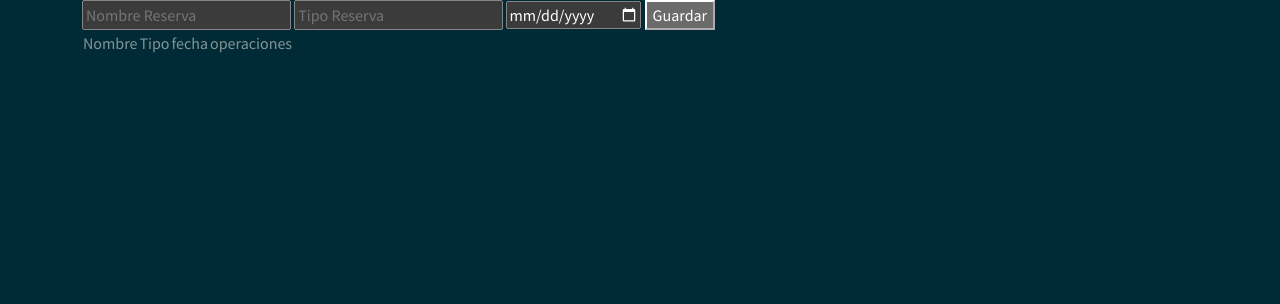
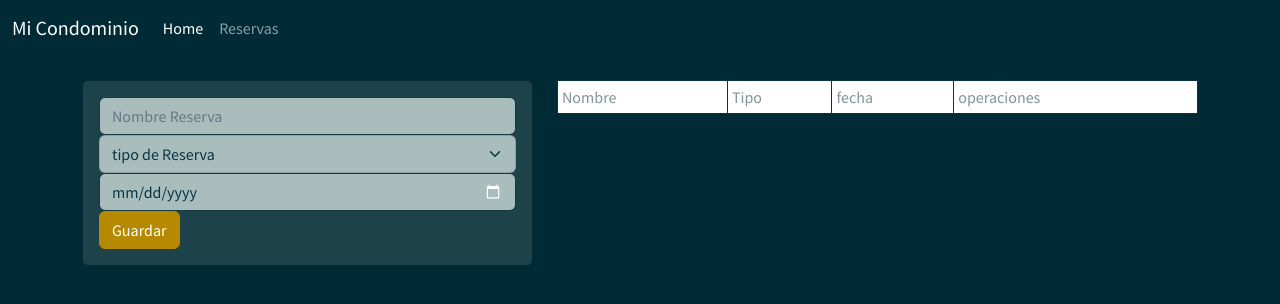
Before and after one commit to JoaquinBL16/Mi_Condominio, a Flask app: page / in a window 1280 px wide. Shown: the top 304 px of the page. Run offline with Flask 3, Linux system fonts and the light colour scheme; data that the repository does not hold is empty; some libraries are stand-ins or nearby versions.

Commit message:
actualizado

```diff
--- a/App.py
+++ b/App.py
@@ -1,5 +1,6 @@
 from flask import Flask, render_template,request,redirect,url_for,flash
 from flask_mysqldb import MySQL
+
 
 app = Flask (__name__)
 
@@ -66,6 +67,81 @@ def delete_reserva(id):
     flash('Reserva eliminada correctamente')
     return redirect(url_for('Index'))
 
+@app.route('/mover-datos/<string:id>')
+def mover_datos(id):
+    cur = mysql.connection.cursor()
+
+    # Consultar los datos de la tabla original
+    cur.execute('SELECT nombre_reserva, tipo_reserva, fecha_reserva FROM reservas WHERE id_reservas = {0}'.format(id))
+    datos = cur.fetchall()
+
+    # Insertar los datos en la nueva tabla
+    for fila in datos:
+        cur.execute("INSERT INTO reservas_nulas (nombre_nula, tipo_nula, fecha_nula) VALUES (%s, %s, %s)", fila)
+
+    # Eliminar los datos de la tabla original
+    cur.execute('DELETE FROM reservas WHERE id_reservas = {0}'.format(id))
+
+    # Confirmar los cambios y cerrar la conexión
+    mysql.connection.commit()
+    mysql.connection.close()
+
+    return redirect(url_for('Index'))
+
+#@app.route('/mover-datos/<id>', methods=['POST'])
+#def mover_datos():
+#    cur = mysql.connection.cursor()
+#    # Obtén los datos que deseas mover de la tabla original
+#    cur.execute("SELECT * FROM reservas WHERE id_reservas = %s", [request.form.get('id_reservas')])
+#    datos = cur.fetchall()
+#
+#    # Inserta los datos recuperados en la nueva tabla
+#    for fila in datos:
+#        cur.execute("INSERT INTO reservas_nulas (nombre_nula, tipo_nula, fecha_nula) VALUES (%s, %s, %s)", [fila[0], fila[1], fila[2]])
+#
+#    # Guarda los cambios en la base de datos
+#    mysql.connection.commit()
+#
+#    # Devuelve una respuesta exitosa al cliente
+#    return 'Datos movidos exitosamente'
+
+
+
+
+#@app.route('/mover-datos/<string:id>')
+#def mover_datos():
+#    try:
+#        # Crea un cursor para ejecutar las consultas
+#        cur = mysql.connection.cursor()
+#
+#        # Ejecuta una consulta SELECT para obtener los datos que deseas modificar
+#        select_query = "SELECT * FROM reservas WHERE id_reservas= {0}".format(id)
+#        cur.execute(select_query)
+#        datos_originales = cur.fetchall()
+#
+#        # Itera sobre los datos obtenidos y ejecuta las operaciones de inserción y eliminación en las tablas
+#        for dato_original in datos_originales:
+#            # Ejecuta una consulta INSERT para insertar los datos en la tabla de destino
+#            insert_query = "INSERT INTO reservas_nulas (nombre_nula, tipo_nula, fecha_nula) VALUES (%s, %s, %s)"
+#            cur.execute(insert_query, dato_original)
+#
+#            # Ejecuta una consulta DELETE o UPDATE para eliminar o marcar los registros que se hayan movido en la tabla original
+#            delete_query = "DELETE FROM reservas WHERE id_reservas = %s"
+#            cur.execute(delete_query, (dato_original[0],))  # asumiendo que el ID está en la primera columna
+#
+#        # Confirma los cambios realizados en la base de datos
+#            mysql.connection.commit()
+#
+#        return 'Datos movidos correctamente'
+#    except mysql.connector.Error as error:
+#        # Maneja los errores de la base de datos
+#        print('Error al mover los datos:', error)
+#        return 'Error al mover los datos'
+#    finally:
+#        # Cierra la conexión a la base de datos
+#        cur.close()
+#        mysql.connection.close()
+
 
 if __name__ == '__main__':
     app.run(port=3000, debug= True )
--- a/templates/index.html
+++ b/templates/index.html
@@ -1,30 +1,44 @@
 {% extends 'layout.html' %}
 {% block body %}
-
-
-
-
+<div class="row">
+    <div class="col-md-5">
         {% with messages = get_flashed_messages() %}
         {%if messages %}
         {%for message in messages%}
 
-    <div class="alert alert-warning alert-dismissible fade show" role="alert">
+    <div class="alert alert-success alert-dismissible fade show" role="alert">
         {{message}}
         <button type="button" class="btn-close" data-bs-dismiss="alert" aria-label="Close"></button>
       </div>
         {%endfor%}
         {%endif%}
         {%endwith%}
+        <div class="card card-body">
             <form action="/add_reserva" method="POST">
-    <input type="text" name = "nombre" placeholder="Nombre Reserva">
-    <input type="text" name = "tipo" placeholder="Tipo Reserva">
-    <input type="date" name = "fecha" placeholder="fecha de la reserva">
-    <button type="submit">
+                <div class="form-group">
+                    <input type="text" name = "nombre" placeholder="Nombre Reserva" class="form-control">
+                </div>
+                <div class="form-group">
+                    <select class="form-select"name ="tipo" aria-label="Default select example">
+                        <option selected>tipo de Reserva</option>
+                        <option value="piscina">piscina</option>
+                        <option value="Quincho">Quincho</option>
+                        <option value="Sala de eventos">Sala de eventos</option>
+                      </select>
+                </div>
+                <div class="form-group">
+                    <input type="date" name = "fecha" placeholder="fecha de la reserva" class="form-control">
+                </div>
+                <div class="form-group">
+                    <button type="submit" class="btn btn-primary btn-block">
                         Guardar
                     </button>
+                </div>
             </form>
-
-<table>
+        </div>
+    </div>
+    <div class="col-md-7">
+        <table class="table table-striped table-bordered bg-white table-sm ">
             <thead>
                 <tr>
                     <td>Nombre</td>
@@ -40,12 +54,21 @@
                 <td>{{reserva.2}}</td>
                 <td>{{reserva.3}}</td>
                 <td>
-            <a href="/edit/{{reserva.0}}">Editar</a>
-            <a href="/delete/{{reserva.0}}">Eliminar</a>
+                    <a href="/edit/{{reserva.0}}" class="btn btn-secondary">Editar</a>
+                    <a href="/mover-datos/{{reserva.0}}" class="btn btn-danger">Anular</a>
                 </td>
               </tr>
               {%endfor%}
             </tbody>
         </table>
+    </div>
+</div>
+
+
+
+
+
+
+
 
 {% endblock %}
--- a/templates/layout.html
+++ b/templates/layout.html
@@ -8,9 +8,27 @@
     <link rel="stylesheet" href="https://bootswatch.com/5/solar/bootstrap.min.css">
 </head>
 <body>
-    <div class="container">
+    <nav class="navbar navbar-expand-lg navbar-dark bg-body-tertiary">
+        <div class="container-fluid">
+          <a class="navbar-brand" href="/">Mi Condominio</a>
+          <button class="navbar-toggler" type="button" data-bs-toggle="collapse" data-bs-target="#navbarNavAltMarkup" aria-controls="navbarNavAltMarkup" aria-expanded="false" aria-label="Toggle navigation">
+            <span class="navbar-toggler-icon"></span>
+          </button>
+          <div class="collapse navbar-collapse" id="navbarNavAltMarkup">
+            <div class="navbar-nav">
+              <a class="nav-link active" aria-current="page" href="/">Home</a>
+              <a class="nav-link" href="#">Reservas</a>
+
+            </div>
+          </div>
+        </div>
+      </nav>
+    <div class="container pt-4">
     {%block body %}
     {% endblock %}
     </div>
+    <!--Scrips-->
+    <script src="https://cdn.jsdelivr.net/npm/@popperjs/core@2.11.7/dist/umd/popper.min.js" integrity="sha384-zYPOMqeu1DAVkHiLqWBUTcbYfZ8osu1Nd6Z89ify25QV9guujx43ITvfi12/QExE" crossorigin="anonymous"></script>
+<script src="https://cdn.jsdelivr.net/npm/bootstrap@5.3.0-alpha3/dist/js/bootstrap.min.js" integrity="sha384-Y4oOpwW3duJdCWv5ly8SCFYWqFDsfob/3GkgExXKV4idmbt98QcxXYs9UoXAB7BZ" crossorigin="anonymous"></script>
 </body>
 </html>
```
Lines whose indentation alone changed are shown as unchanged.
